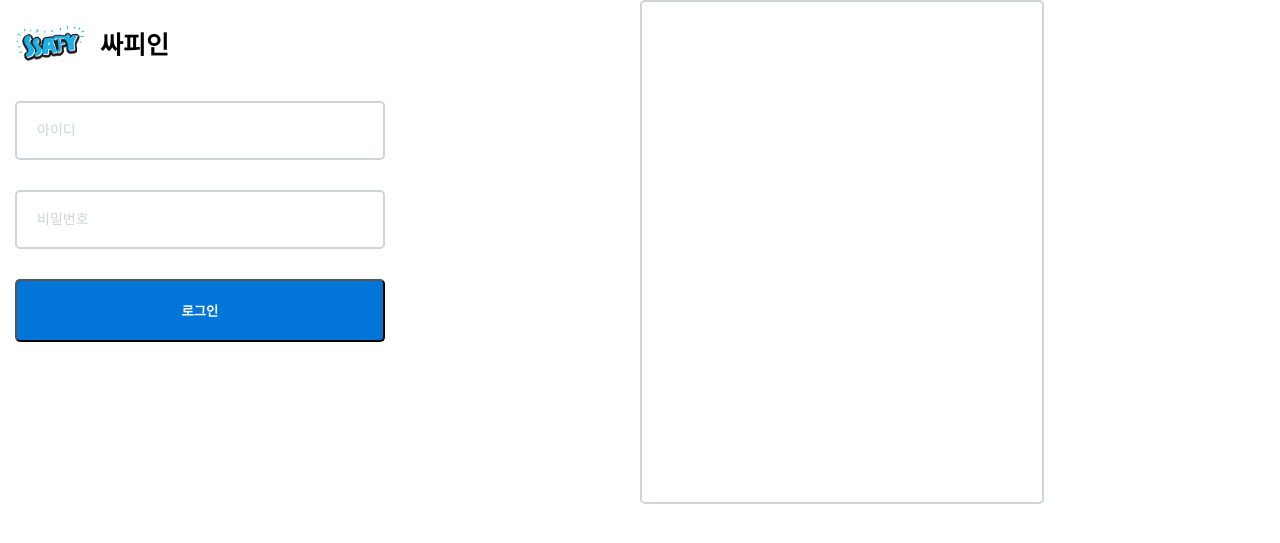
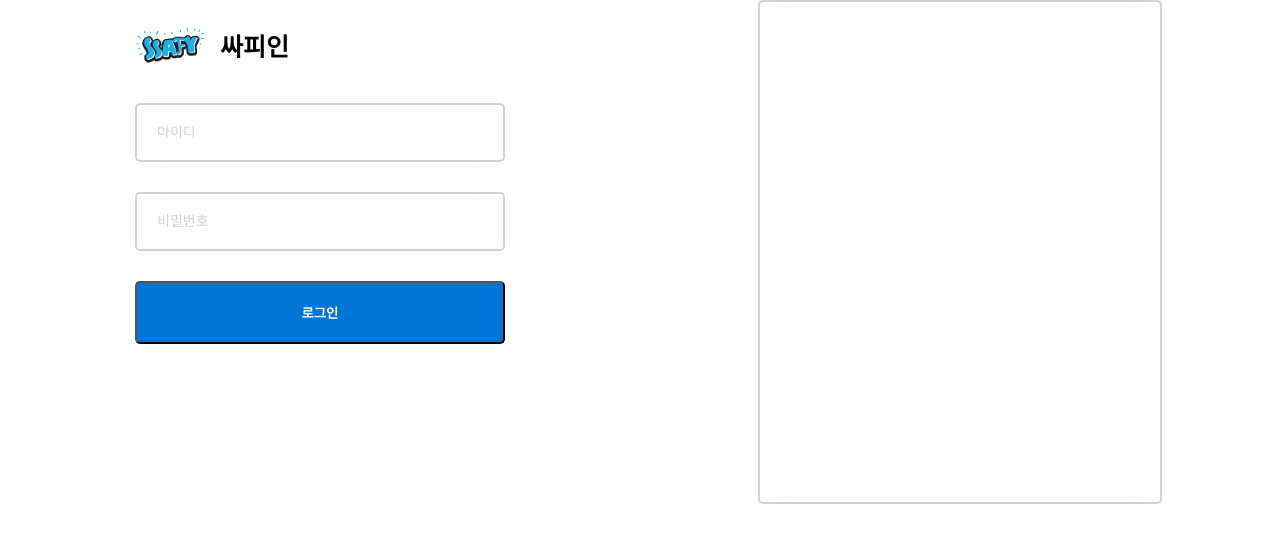
Before and after one commit to address0/Joo_hyeonyeong, a Django app: template articles/templates/articles/index.html in a window 1280 px wide. Shown: the part 33-576 px from the top of the page. Run offline with Django 4.2, Linux system fonts and the light colour scheme; the template is opened without the code that fills it, so the values that code supplies are empty.

Commit message:
로그인 페이지 grid

```diff
--- a/static/style.css
+++ b/static/style.css
@@ -5,6 +5,7 @@ body {
 .grid {
   display: grid;
   grid-template-columns: 1fr 1fr;
+  place-items: center;
 }
 .container {
   display: flex;
```
